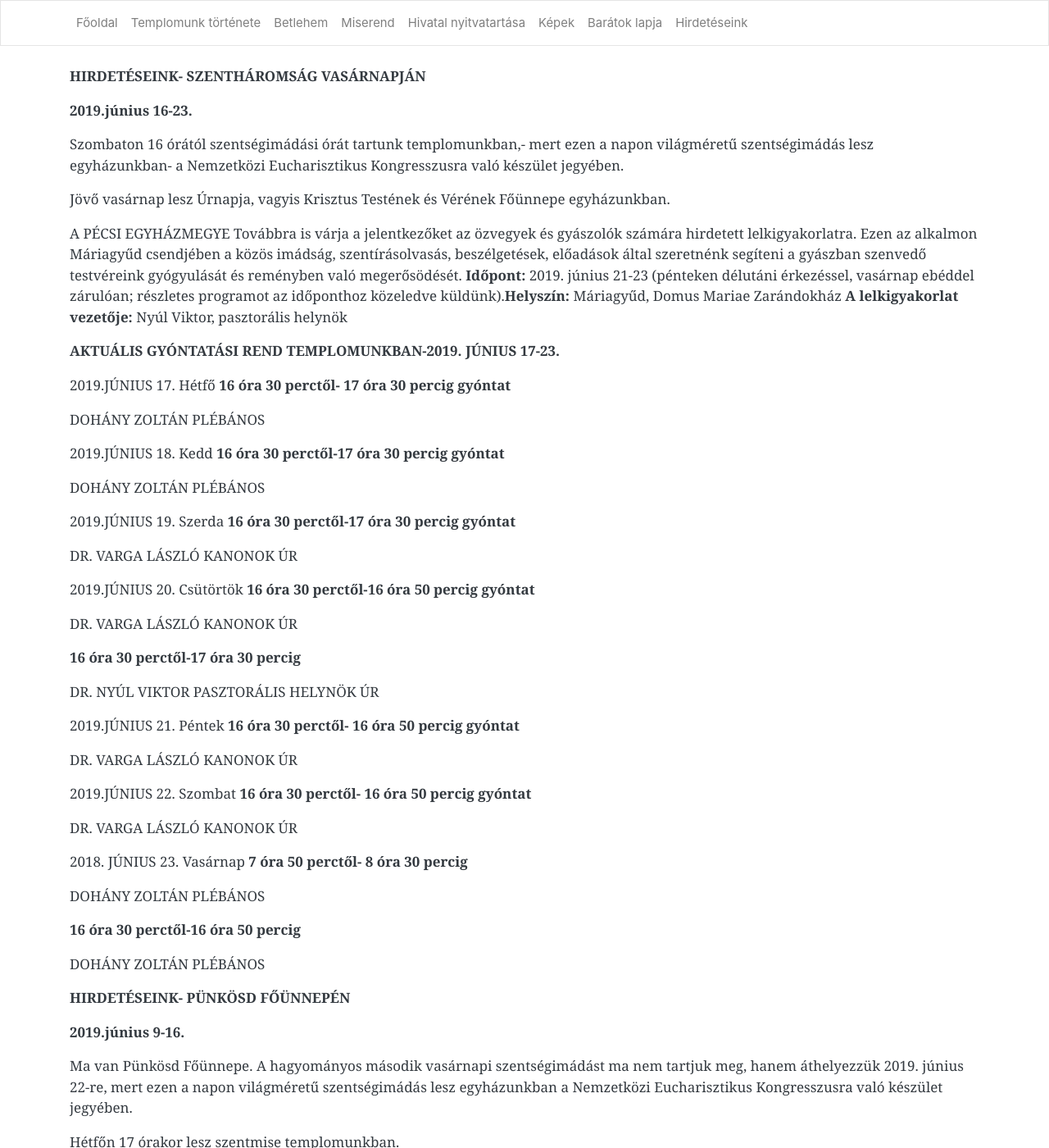
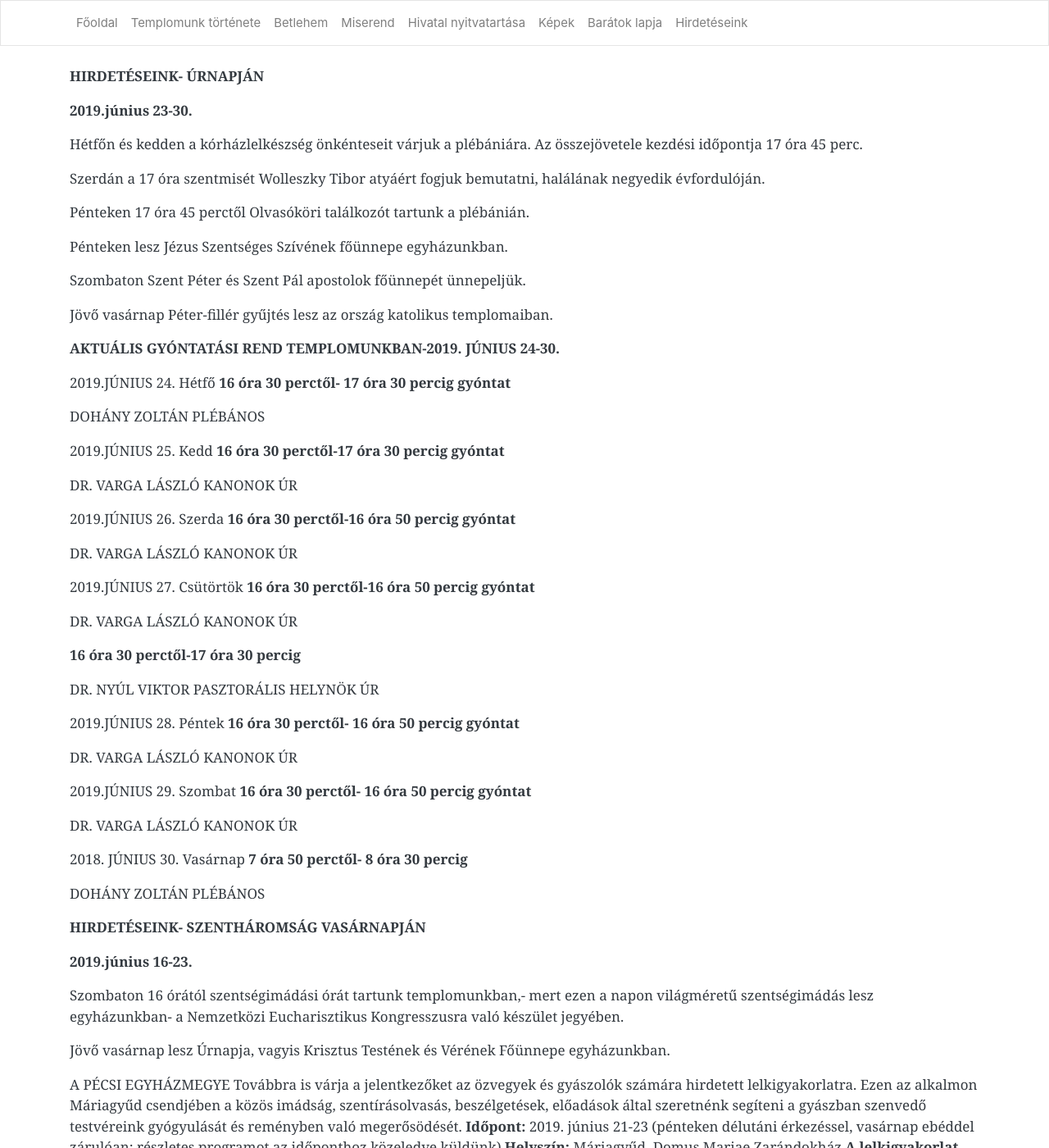
Before and after one commit to pecsi-ferences/pecsi-ferences.github.io, a Jekyll site: the page built from hirdeteseink.md, in a window 1280 px wide and 1400 px high. Shown: the whole window at 82% size. Built offline with Jekyll 4.4.1, drawn with Linux system fonts in a browser that asks for light colours; nearby versions of some CDN libraries.

Commit message:
Update from Forestry.io Zoltán Dohány updated hirdeteseink.md

```diff
--- a/hirdeteseink.md
+++ b/hirdeteseink.md
@@ -3,6 +3,56 @@ layout: default
 title: Hirdetéseink
 
 ---
+**HIRDETÉSEINK- ÚRNAPJÁN**
+
+**2019.június 23-30.**
+
+Hétfőn és kedden a kórházlelkészség önkénteseit várjuk a plébániára. Az összejövetele kezdési időpontja 17 óra 45 perc.
+
+Szerdán a 17 óra szentmisét Wolleszky Tibor atyáért fogjuk bemutatni, halálának negyedik évfordulóján.
+
+Pénteken 17 óra 45 perctől Olvasóköri találkozót tartunk a plébánián.
+
+Pénteken lesz Jézus Szentséges Szívének főünnepe egyházunkban.
+
+Szombaton Szent Péter és Szent Pál apostolok főünnepét ünnepeljük.
+
+Jövő vasárnap Péter-fillér gyűjtés lesz az ország katolikus templomaiban.
+
+**AKTUÁLIS GYÓNTATÁSI REND TEMPLOMUNKBAN-2019. JÚNIUS 24-30.**
+
+2019\.JÚNIUS 24. Hétfő **16 óra 30 perctől- 17 óra 30 percig gyóntat**
+
+DOHÁNY ZOLTÁN PLÉBÁNOS
+
+2019\.JÚNIUS 25. Kedd **16 óra 30 perctől-17 óra 30 percig gyóntat**
+
+DR. VARGA LÁSZLÓ KANONOK ÚR
+
+2019\.JÚNIUS 26. Szerda **16 óra 30 perctől-16 óra 50 percig gyóntat**
+
+DR. VARGA LÁSZLÓ KANONOK ÚR
+
+2019\.JÚNIUS 27. Csütörtök **16 óra 30 perctől-16 óra 50 percig gyóntat**
+
+DR. VARGA LÁSZLÓ KANONOK ÚR
+
+**16 óra 30 perctől-17 óra 30 percig**
+
+DR. NYÚL VIKTOR PASZTORÁLIS HELYNÖK ÚR
+
+2019\.JÚNIUS 28. Péntek **16 óra 30 perctől- 16 óra 50 percig gyóntat**
+
+DR. VARGA LÁSZLÓ KANONOK ÚR
+
+2019\.JÚNIUS 29. Szombat **16 óra 30 perctől- 16 óra 50 percig gyóntat**
+
+DR. VARGA LÁSZLÓ KANONOK ÚR
+
+2018\. JÚNIUS 30. Vasárnap **7 óra 50 perctől- 8 óra 30 percig**
+
+DOHÁNY ZOLTÁN PLÉBÁNOS
+
 **HIRDETÉSEINK- SZENTHÁROMSÁG VASÁRNAPJÁN**
 
 **2019.június 16-23.**
```
